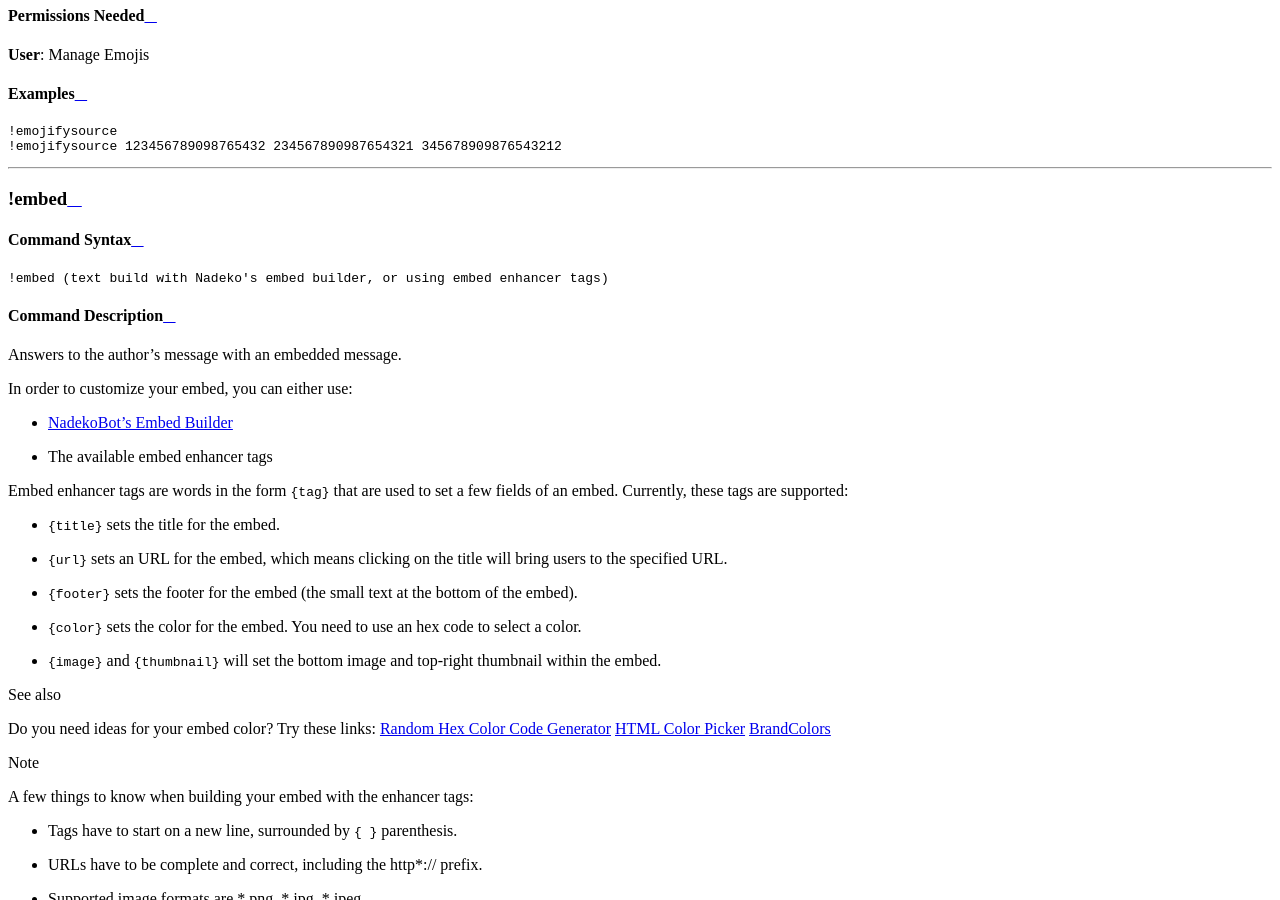
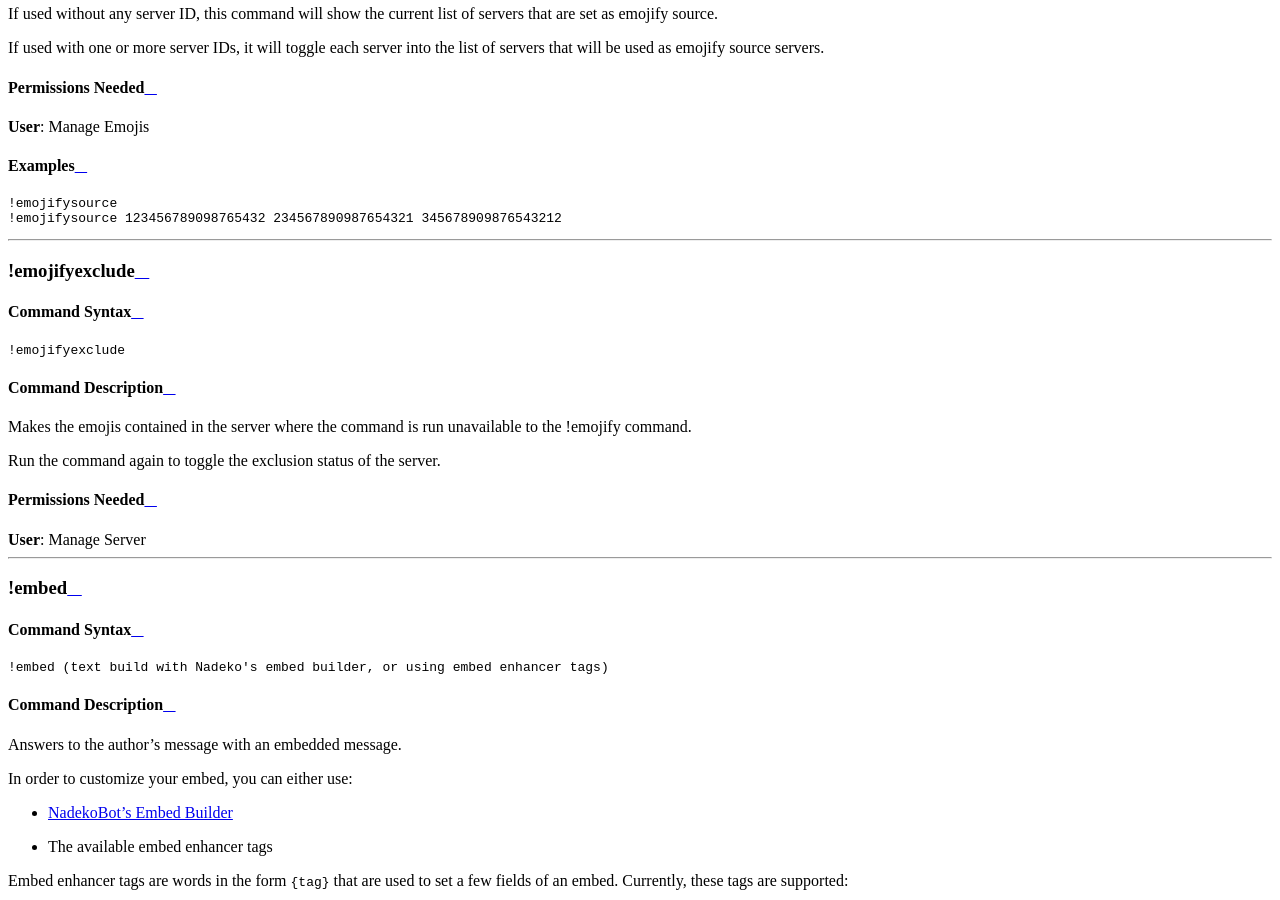
Before and after one commit to cycloptux/GiselleBot-Documentation, a Sphinx documentation site: the page built from docs/source/utility/util.rst, in a window 1280 px wide and 900 px high, scrolled down 9479 px. Built offline with Sphinx 7.4.7 and the Read the Docs theme 2.0.0, drawn with Linux system fonts in a browser that asks for light colours; some of the changed text lies outside the part shown.

Commit message:
emojifyexclude command.

```diff
--- a/docs/source/utility/util.rst
+++ b/docs/source/utility/util.rst
@@ -433,6 +433,28 @@ Examples
 
 ....
 
+|bot_prefix|\ emojifyexclude
+----------------------------
+
+Command Syntax
+^^^^^^^^^^^^^^
+.. parsed-literal::
+
+    |bot_prefix|\ emojifyexclude
+
+Command Description
+^^^^^^^^^^^^^^^^^^^
+
+Makes the emojis contained in the server where the command is run unavailable to the |bot_prefix|\ emojify command.
+
+Run the command again to toggle the exclusion status of the server.
+
+Permissions Needed
+^^^^^^^^^^^^^^^^^^
+| **User**: Manage Server
+
+....
+
 |bot_prefix|\ embed
 -------------------
 
```
